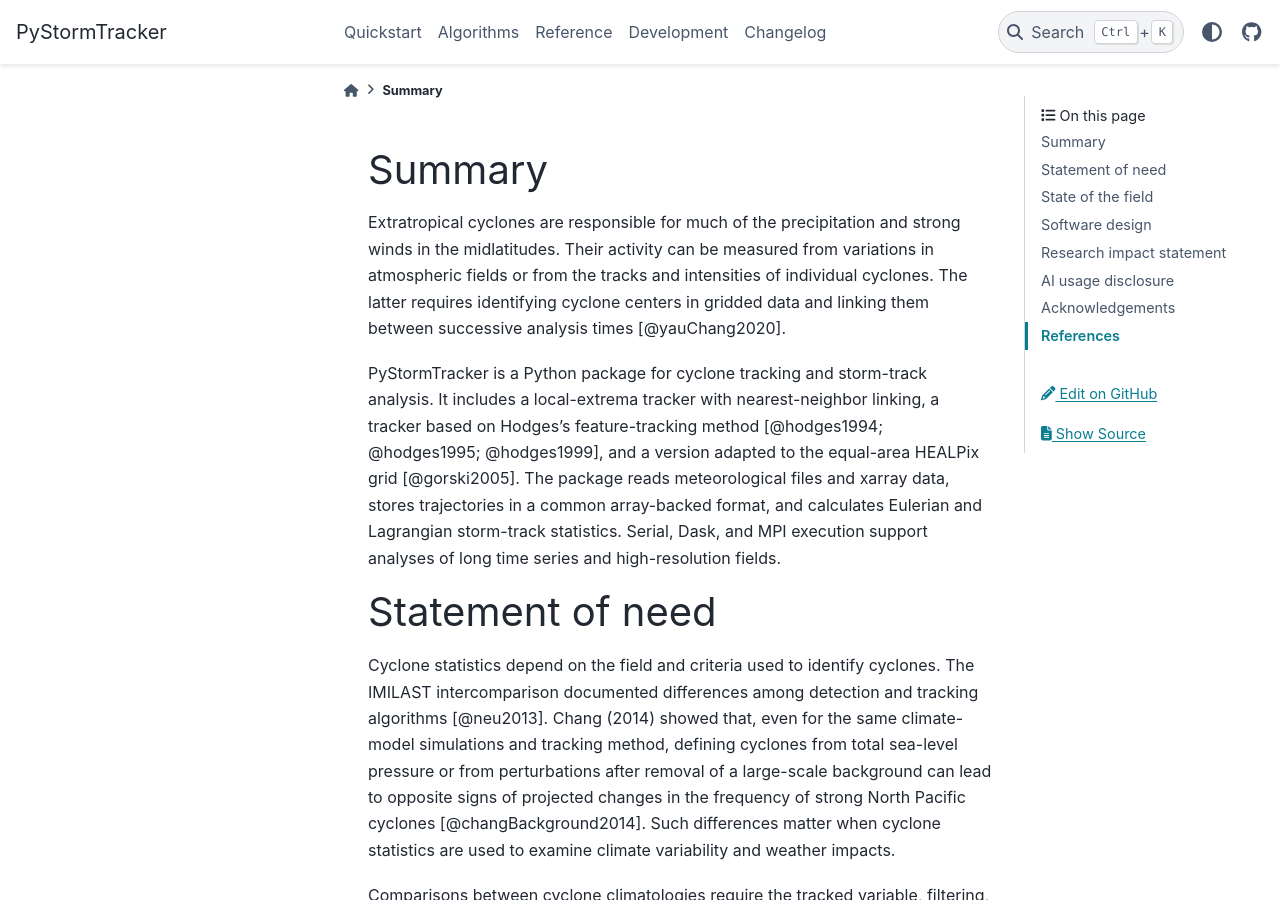
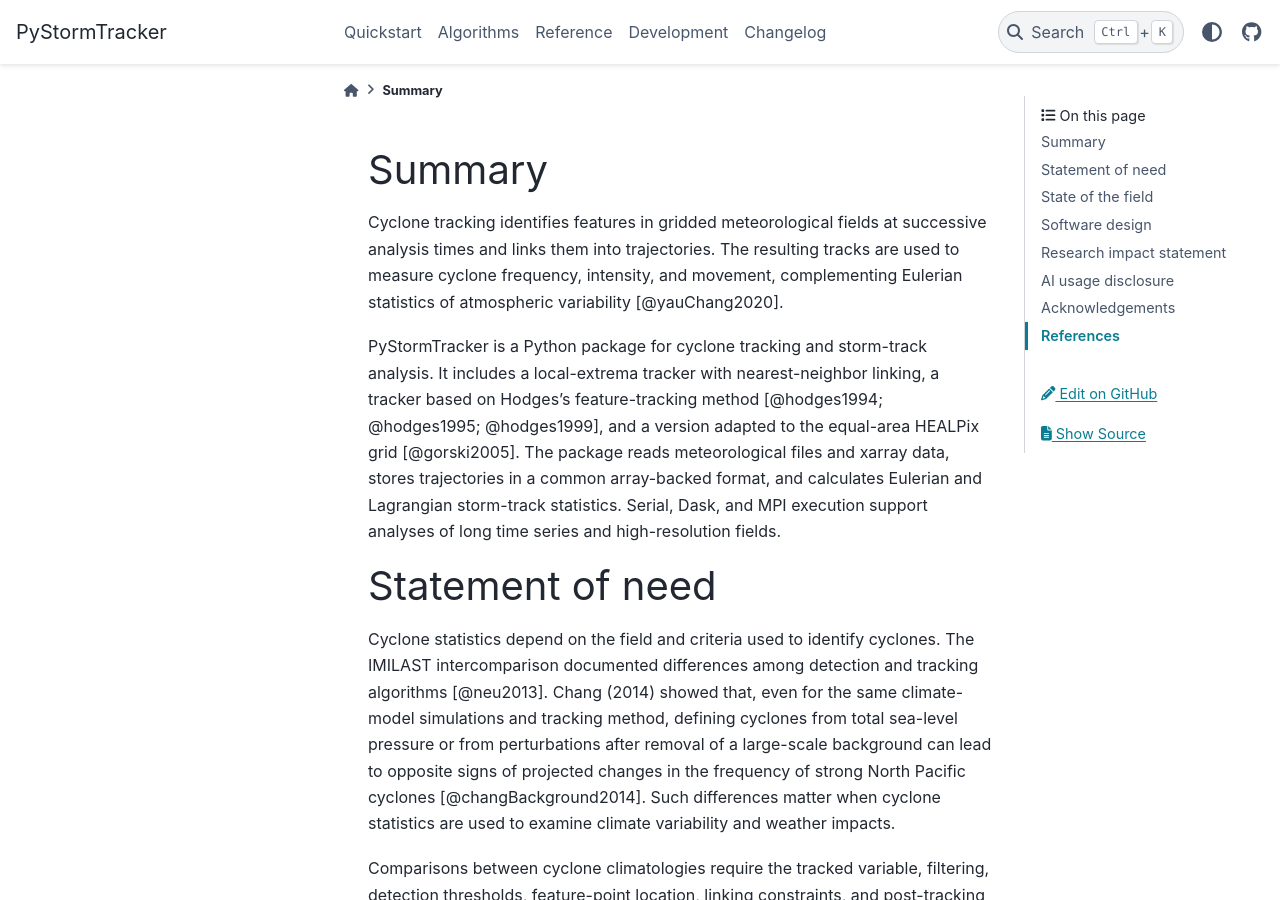
Before and after one commit to mwyau/PyStormTracker, a Sphinx documentation site: the page built from docs/paper/paper.md, in a window 1280 px wide and 900 px high. Built offline with Sphinx 7.4.7 and the PyData theme 0.15.4, drawn with Linux system fonts in a browser that asks for light colours; some of the changed text lies outside the part shown.

Commit message:
docs(joss): distinguish Summary from 2016 AMS abstract

```diff
--- a/docs/paper/paper.md
+++ b/docs/paper/paper.md
@@ -26,7 +26,7 @@ bibliography: paper.bib
 
 # Summary
 
-Extratropical cyclones are responsible for much of the precipitation and strong winds in the midlatitudes. Their activity can be measured from variations in atmospheric fields or from the tracks and intensities of individual cyclones. The latter requires identifying cyclone centers in gridded data and linking them between successive analysis times [@yauChang2020].
+Cyclone tracking identifies features in gridded meteorological fields at successive analysis times and links them into trajectories. The resulting tracks are used to measure cyclone frequency, intensity, and movement, complementing Eulerian statistics of atmospheric variability [@yauChang2020].
 
 PyStormTracker is a Python package for cyclone tracking and storm-track analysis. It includes a local-extrema tracker with nearest-neighbor linking, a tracker based on Hodges's feature-tracking method [@hodges1994; @hodges1995; @hodges1999], and a version adapted to the equal-area HEALPix grid [@gorski2005]. The package reads meteorological files and xarray data, stores trajectories in a common array-backed format, and calculates Eulerian and Lagrangian storm-track statistics. Serial, Dask, and MPI execution support analyses of long time series and high-resolution fields.
 
@@ -44,7 +44,7 @@ TRACK implements the feature-tracking method of Hodges [@hodges1994; @hodges1995
 
 Other open-source tools address related problems. TempestExtremes detects and tracks features on structured and unstructured climate-model grids [@ullrichZarzycki2017], while tobac was developed to identify and follow clouds and other atmospheric objects [@heikenfeld2019]. PyStormTracker focuses on cyclone tracks and their climatological statistics. Neither of these packages implements the TRACK 1.5.4 Modified Greedy Exchange procedure and the set of cyclone-activity diagnostics used here. Incorporating both would require substantial new tracking and analysis code.
 
-PyStormTracker began as a local-extrema and nearest-neighbor tracker developed through the 2015 NCAR SIParCS program and presented at the 2016 AMS Annual Meeting [@yau2016]. That tracking approach was later used for a sensitivity comparison in the storm-track impact analysis of Yau and Chang (2020) [@yauChang2020].
+PyStormTracker was presented at the 2016 AMS Annual Meeting with cyclone centers identified from sea-level-pressure minima, nearest-neighbor track linking, and MPI-parallel detection across analysis times [@yau2016]. Its simple tracker was subsequently used in a tracking-method sensitivity comparison by Yau and Chang (2020) [@yauChang2020].
 
 # Software design
 
```
